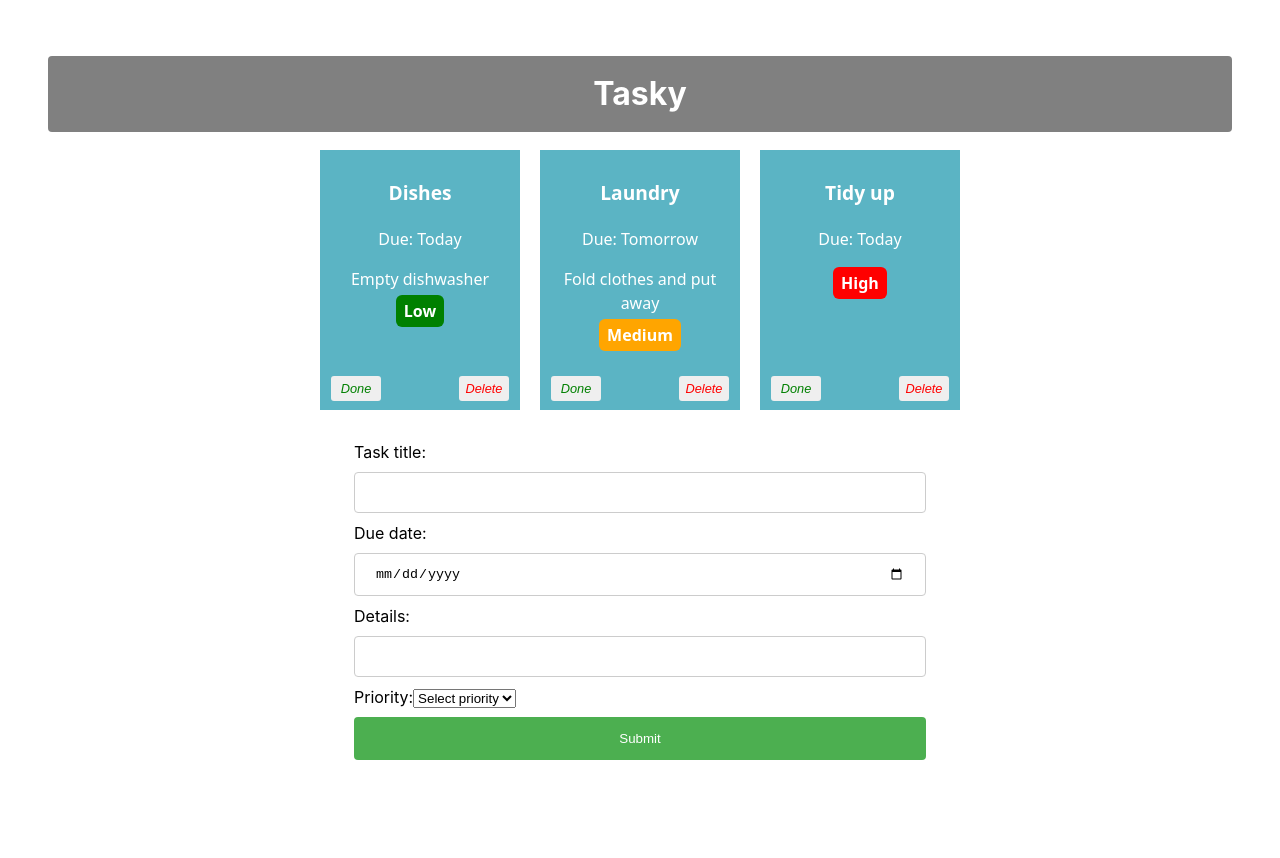
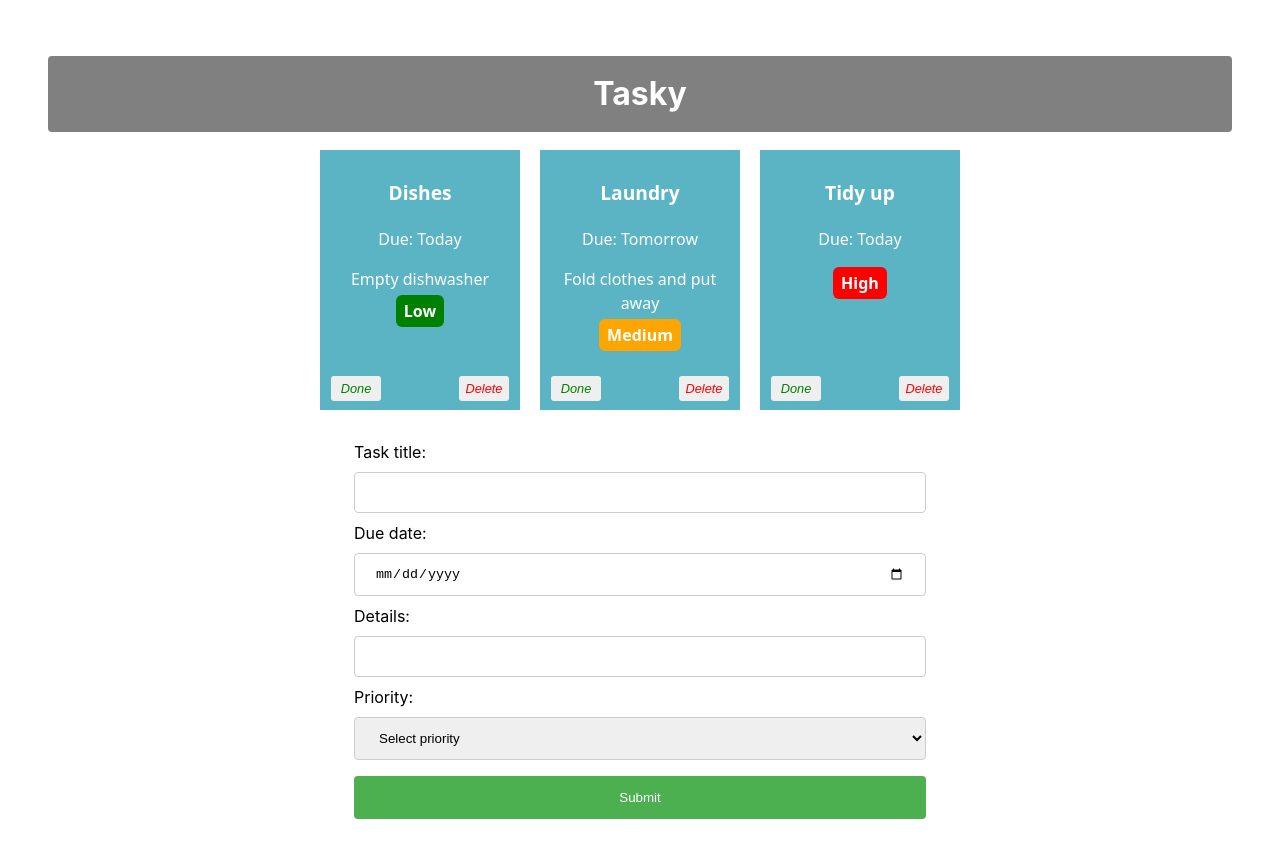
Before and after one commit to alvaroturi11/react-basics-labs, a React (Vite) app in the folder tasky/: page / in a window 1280 px wide. Shown: the top 858 px of the page. Before the commit the page ends 836 px from the top, so only its background shows below. Built offline with nearby package versions, Linux system fonts and the light colour scheme.

Commit message:
Tasky Lab 2b - Exercises done

```diff
--- a/tasky/src/components/Form.jsx
+++ b/tasky/src/components/Form.jsx
@@ -24,8 +24,11 @@ const AddTaskForm = (props) => {
                     Priority:
                     <select
                         name="priority"
-                        required
                         onChange={(event) => props.change(event)}
+                        value={props.priority}
+                        style={{ width: "100%", padding: "12px 20px", margin: "8px 0", borderRadius: "4px", border: "1px solid #ccc", boxSizing: "border-box" }}
+                        //required
+                        //onChange={(event) => props.change(event)}
                     >
                         <option value="">Select priority</option>
                         <option value="Low">Low</option>
```
